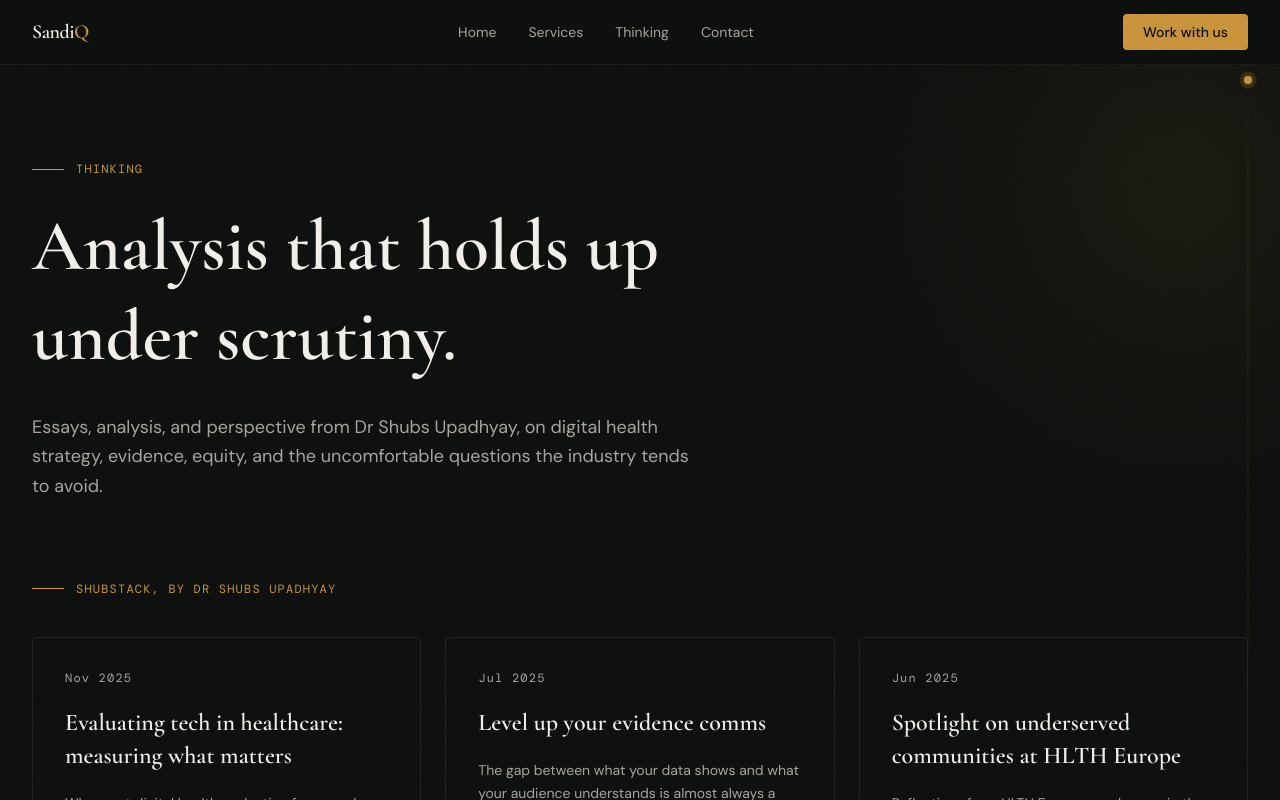
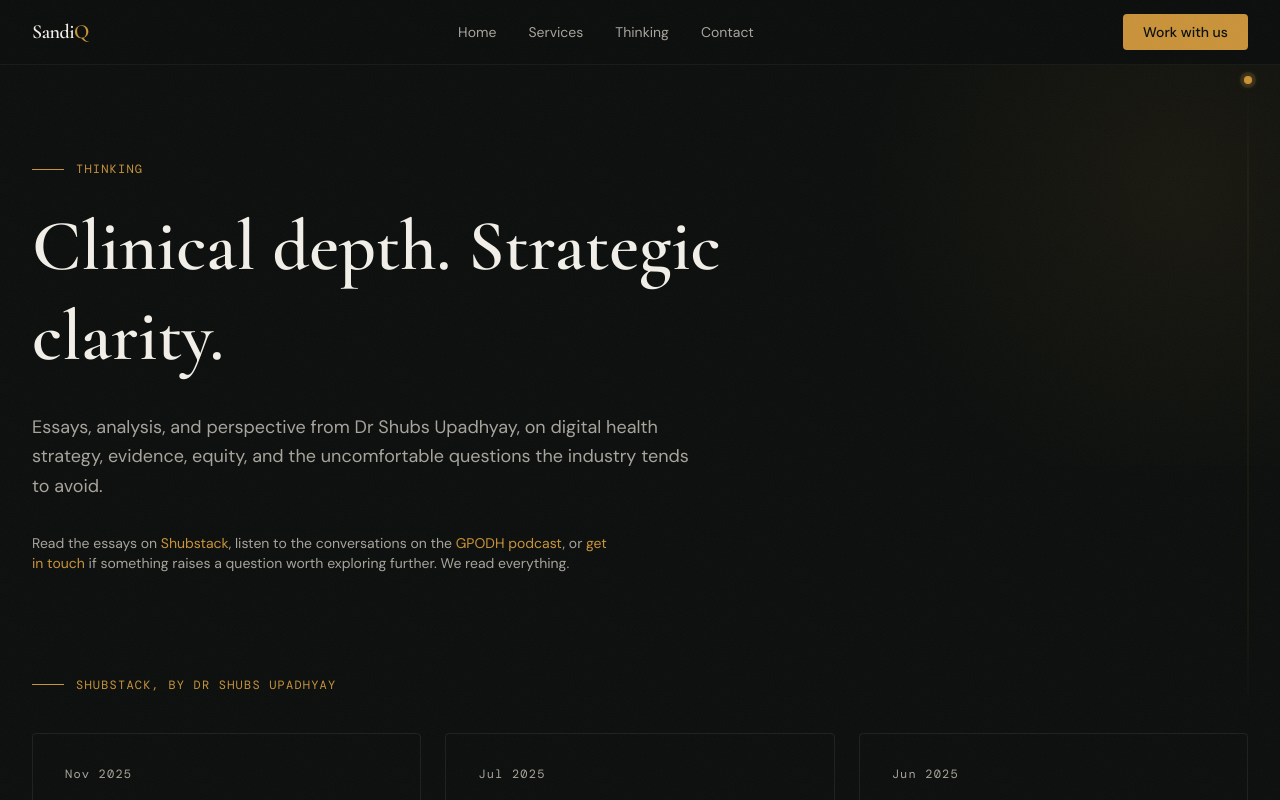
Before and after one commit to Samwoodhouse1982/shubs-new-site, a Next.js app: page /thinking in a window 1280 px wide. Shown: the top 800 px of the page. Built offline with nearby package versions, Linux system fonts and the light colour scheme.

Commit message:
Update Thinking page hero: sharper header and engagement prompt
Replace vague header with 'Clinical depth. Strategic clarity.' and add
inline engagement line naming Shubstack and GPODH podcast with direct
links, plus a contact nudge.

Co-Authored-By: Claude Sonnet 4.6 <noreply@anthropic.com>

```diff
--- a/src/app/thinking/page.tsx
+++ b/src/app/thinking/page.tsx
@@ -90,10 +90,25 @@ export default function ThinkingPage() {
             </p>
           </div>
           <h1 className="text-5xl lg:text-6xl xl:text-7xl text-[#F2EFE9] leading-tight max-w-3xl mb-8" style={{ fontFamily: "var(--font-cormorant)", fontWeight: 600 }}>
-            Analysis that holds up under scrutiny.
+            Clinical depth. Strategic clarity.
           </h1>
-          <p className="text-base lg:text-lg text-[#A8A49D] leading-relaxed max-w-2xl" style={{ fontFamily: "var(--font-dm-sans)" }}>
+          <p className="text-base lg:text-lg text-[#A8A49D] leading-relaxed max-w-2xl mb-8" style={{ fontFamily: "var(--font-dm-sans)" }}>
             Essays, analysis, and perspective from Dr Shubs Upadhyay, on digital health strategy, evidence, equity, and the uncomfortable questions the industry tends to avoid.
+          </p>
+          <p className="text-sm text-[#A8A49D] max-w-xl mb-6" style={{ fontFamily: "var(--font-dm-sans)" }}>
+            Read the essays on{" "}
+            <a href="https://shubstack.substack.com" target="_blank" rel="noopener noreferrer" className="text-[#C9933A] hover:text-[#F2EFE9] transition-colors duration-200">
+              Shubstack
+            </a>
+            , listen to the conversations on the{" "}
+            <a href="https://gpodh.org" target="_blank" rel="noopener noreferrer" className="text-[#C9933A] hover:text-[#F2EFE9] transition-colors duration-200">
+              GPODH podcast
+            </a>
+            , or{" "}
+            <a href="/contact" className="text-[#C9933A] hover:text-[#F2EFE9] transition-colors duration-200">
+              get in touch
+            </a>{" "}
+            if something raises a question worth exploring further. We read everything.
           </p>
         </div>
       </section>
```
